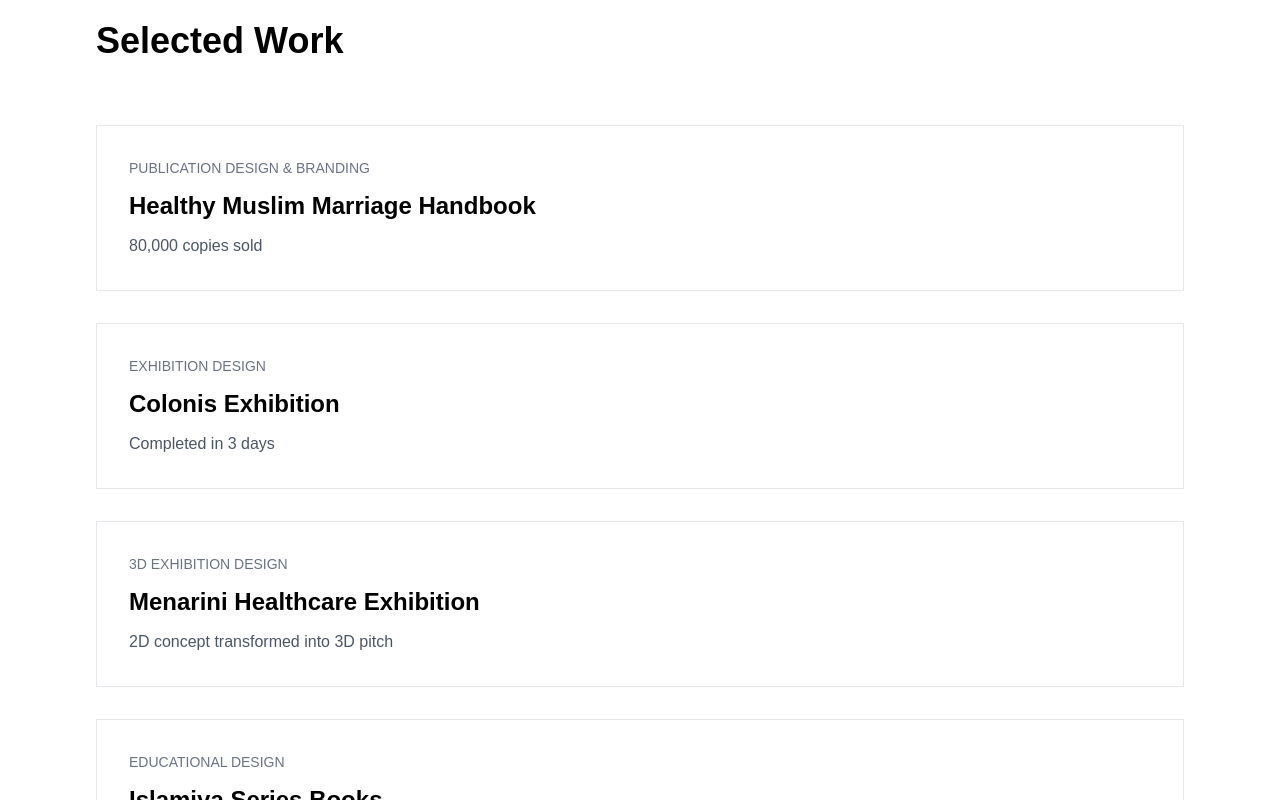
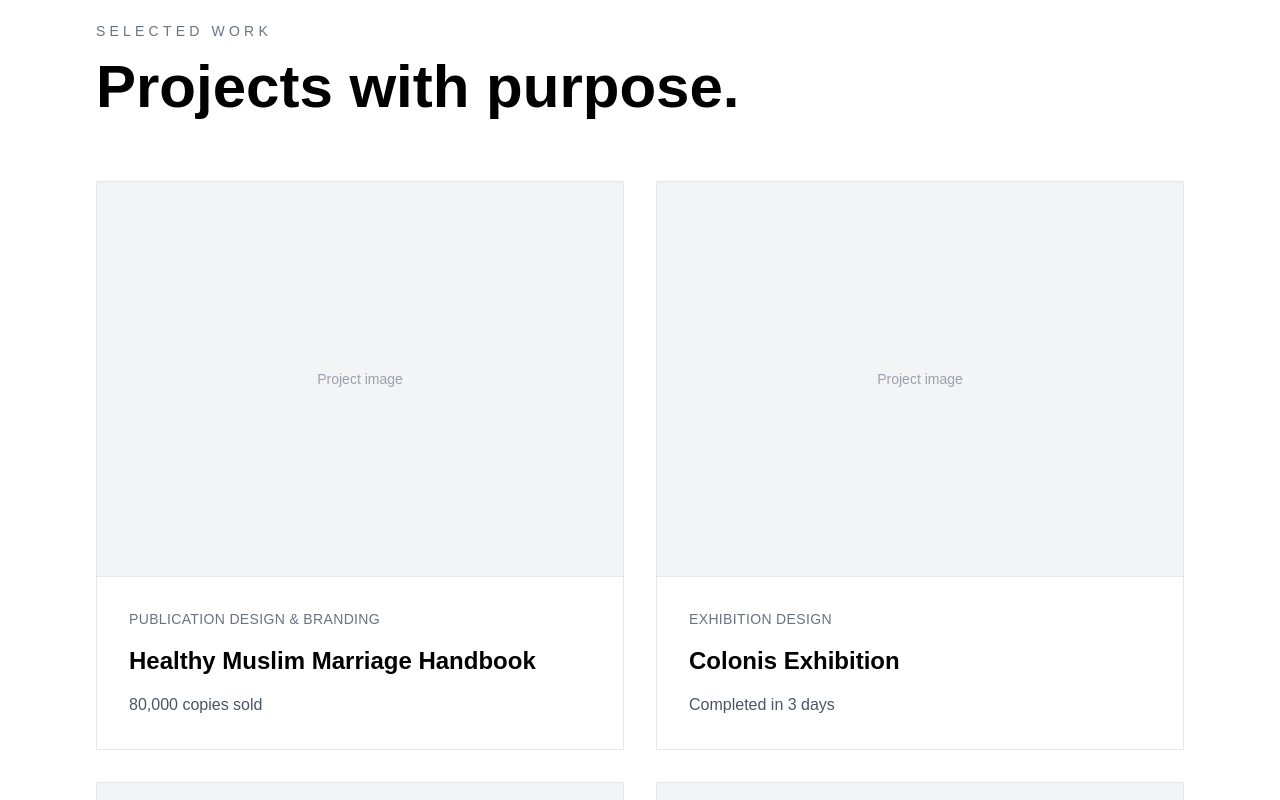
Before and after one commit to tanbuidesigns/tan-bui-designs, a Next.js app: page / in a window 1280 px wide. Shown: the part 1320-2120 px from the top of the page. Built offline with nearby package versions, Linux system fonts and the light colour scheme.

Commit message:
Upgrade featured work cards

```diff
--- a/src/components/FeaturedWorkSection.tsx
+++ b/src/components/FeaturedWorkSection.tsx
@@ -3,21 +3,35 @@
 export default function FeaturedWorkSection() {
   return (
     <section className="max-w-6xl mx-auto px-8 py-24">
-      <h2 className="text-4xl font-bold mb-16">
+      <div className="flex justify-between items-end mb-16">
+        <div>
+          <p className="uppercase tracking-[0.3em] text-sm text-gray-500 mb-4">
             Selected Work
+          </p>
+          <h2 className="text-4xl md:text-6xl font-bold">
+            Projects with purpose.
           </h2>
+        </div>
+      </div>
 
-      <div className="grid gap-8">
+      <div className="grid md:grid-cols-2 gap-8">
         {projects.map((project) => (
-          <div
+          <article
             key={project.title}
-            className="border border-gray-200 p-8 hover:border-black transition"
+            className="group border border-gray-200 hover:border-black transition"
           >
-            <p className="text-sm uppercase text-gray-500 mb-3">
+            <div className="aspect-[4/3] bg-gray-100 border-b border-gray-200 flex items-center justify-center">
+              <span className="text-gray-400 text-sm">
+                Project image
+              </span>
+            </div>
+
+            <div className="p-8">
+              <p className="text-sm uppercase tracking-wide text-gray-500 mb-4">
                 {project.category}
               </p>
 
-            <h3 className="text-2xl font-semibold mb-3">
+              <h3 className="text-2xl font-semibold mb-4">
                 {project.title}
               </h3>
 
@@ -25,6 +39,7 @@
                 {project.result}
               </p>
             </div>
+          </article>
         ))}
       </div>
     </section>
```
Lines whose indentation alone changed are shown as unchanged.
